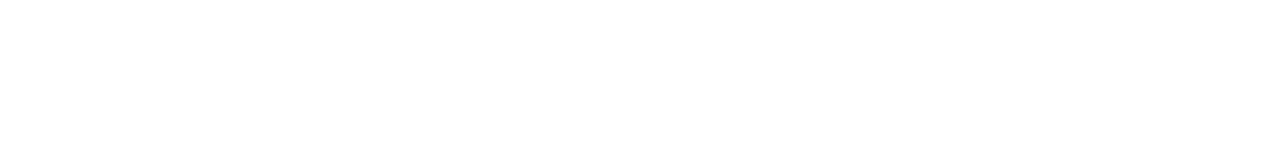
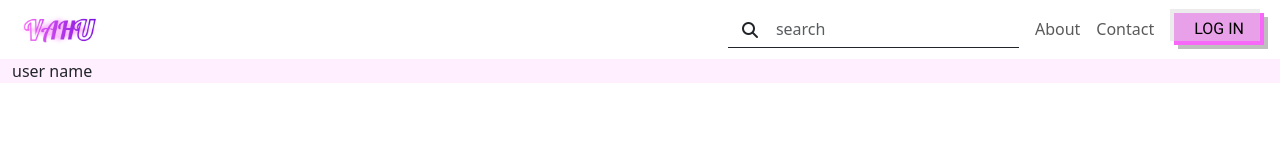
Before and after one commit to Malkenes/semester-project-2, a website: page index.html in a window 1280 px wide. Drawn offline with nearby package versions, Linux system fonts and the light colour scheme; files that its build step writes are made by us from their sources; a web font is replaced by a local one.

Commit message:
add header

```diff
--- a/index.html
+++ b/index.html
@@ -3,6 +3,16 @@
   <head>
     <meta charset="UTF-8" />
     <meta name="viewport" content="width=device-width, initial-scale=1.0" />
+    <link rel="preconnect" href="https://fonts.googleapis.com" />
+    <link rel="preconnect" href="https://fonts.gstatic.com" crossorigin />
+    <link
+      href="https://fonts.googleapis.com/css2?family=Heebo:wght@100..900&family=Lobster&family=Playfair+Display:ital,wght@0,400..900;1,400..900&display=swap"
+      rel="stylesheet"
+    />
+    <script
+      src="https://kit.fontawesome.com/6a870feefe.js"
+      crossorigin="anonymous"
+    ></script>
     <link rel="stylesheet" href="/dist/css/index.css" />
     <script
       src="./node_modules/bootstrap/dist/js/bootstrap.bundle.min.js"
@@ -10,5 +20,71 @@
     ></script>
     <title>Vahu | Home</title>
   </head>
-  <body></body>
+  <body>
+    <header>
+      <nav class="navbar navbar-expand-md">
+        <div class="container-fluid">
+          <a class="navbar-brand" href="#">
+            <img
+              src="./images/logo.png"
+              height="32"
+              alt="vahu logo in purple text"
+            />
+          </a>
+          <button
+            class="navbar-toggler"
+            type="button"
+            data-bs-toggle="collapse"
+            data-bs-target="#navbarSupportedContent"
+            aria-controls="navbarSupportedContent"
+            aria-expanded="false"
+            aria-label="Toggle navigation"
+          >
+            <span class="navbar-toggler-icon"></span>
+          </button>
+          <div
+            class="collapse navbar-collapse justify-content-end"
+            id="navbarSupportedContent"
+          >
+            <form class="d-flex me-2">
+              <div class="input-group">
+                <button class="btn position-absolute z-3" type="submit">
+                  <i class="fas fa-magnifying-glass"></i>
+                </button>
+                <input
+                  class="custom-form-control z-1 ps-5"
+                  placeholder="search"
+                  type="search"
+                  name=""
+                  id=""
+                />
+              </div>
+            </form>
+            <ul class="navbar-nav me-2">
+              <li class="nav-item">
+                <a class="nav-link" href="#">About</a>
+              </li>
+              <li class="nav-item">
+                <a class="nav-link" href="#">Contact</a>
+              </li>
+            </ul>
+            <div class="me-2 d-flex justify-content-center">
+              <button class="custom-btn">
+                LOG IN
+                <div class="button-bg"></div>
+              </button>
+            </div>
+            <div class="d-md-none bg-primary bg-opacity-10">
+              <div class="profile-nav">user name</div>
+            </div>
+          </div>
+        </div>
+      </nav>
+      <div class="container-fluid d-none d-md-block bg-primary bg-opacity-10">
+        <div class="profile-nav">user name</div>
+      </div>
+    </header>
+    <main></main>
+    <footer></footer>
+  </body>
 </html>
--- a/src/scss/index.scss
+++ b/src/scss/index.scss
@@ -1,2 +1,37 @@
 @import "variables";
 @import "../../node_modules/bootstrap/scss/bootstrap";
+
+.custom-btn {
+  font-family: "heebo";
+  padding-left: 24px;
+  padding-right: 16px;
+  padding-top: 8px;
+  padding-bottom: 0;
+  margin-bottom: 8px;
+  position: relative;
+  border: none;
+  background: rgba(217, 217, 217, 0.5);
+  div {
+    z-index: -2;
+    background: $primary;
+    position: absolute;
+    top: 0;
+    bottom: 0;
+    left: 0;
+    right: 0;
+    transform: translate(4px, 4px);
+    box-shadow: 4px 4px rgba(0, 0, 0, 0.25);
+  }
+  &:hover {
+    background: rgba(217, 217, 217, 0);
+  }
+}
+.custom-form-control {
+  @extend .form-control;
+  border: 0;
+  border-bottom: 1px solid;
+  border-radius: 0;
+  &:focus {
+    box-shadow: 0px 2px 0 0 rgba(248, 104, 248, 0.25);
+  }
+}
```
Also changed, not shown: images/logo.png (added).
